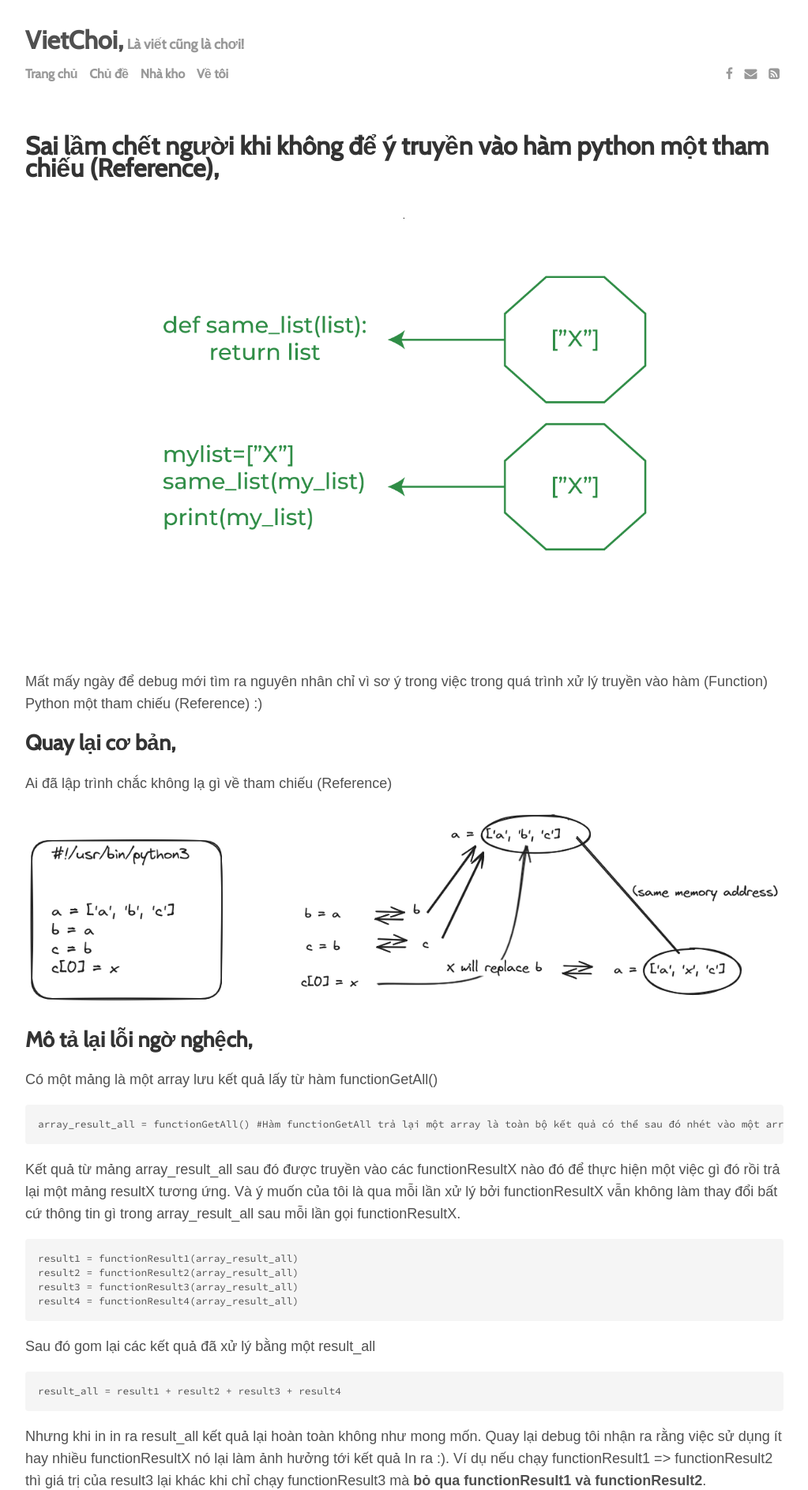
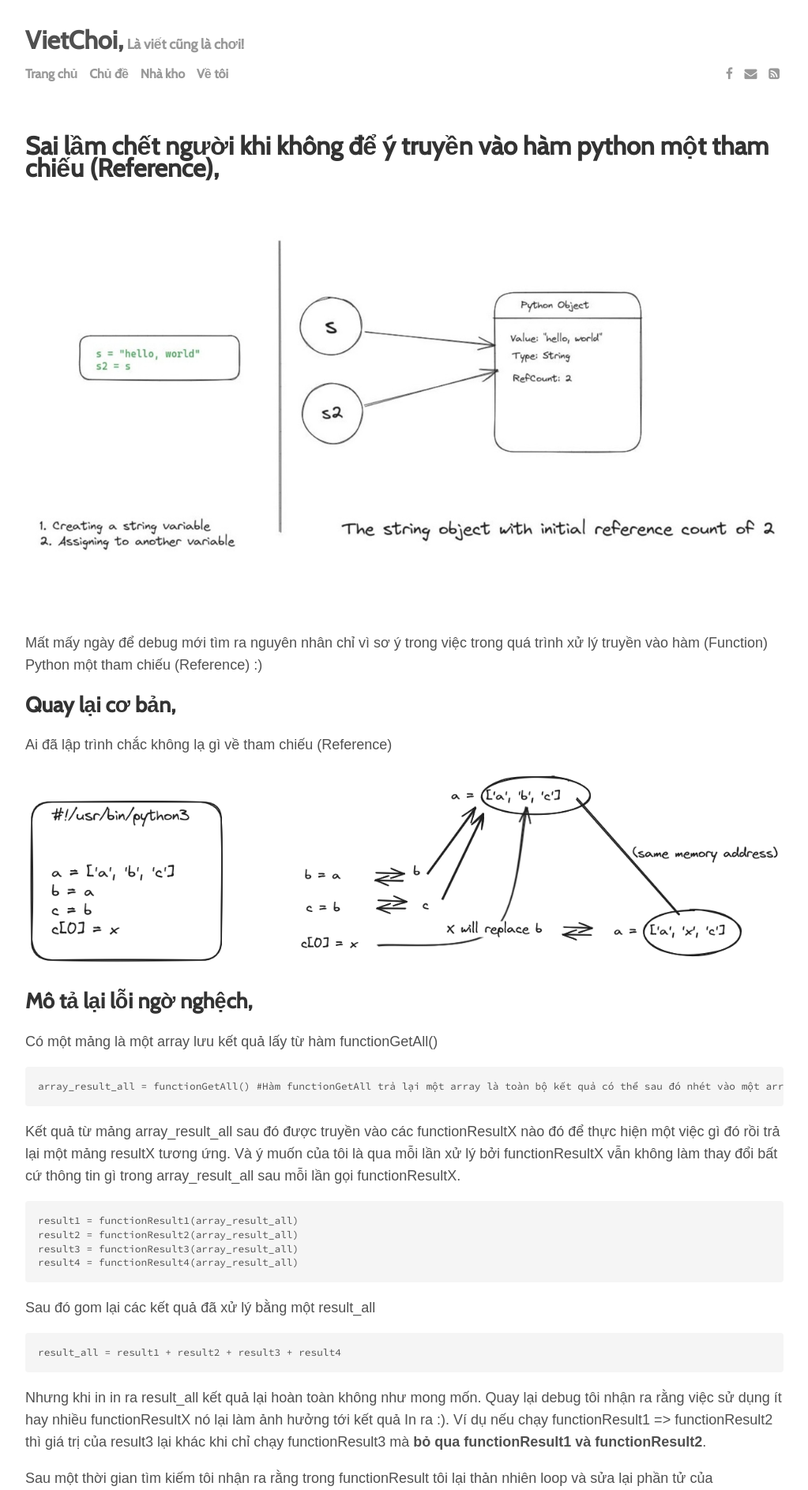
Before and after one commit to vietcf/vietchoi, a Jekyll site: the page built from _posts/2024-05-20-diem-can-chu-y-khi-truyen-gia-tri-vao-ham-trong-python.md, in a window 1280 px wide. Shown: the top 1887 px of the page at 79% size, without its empty margins (128-1151 px from the left). Built offline with Jekyll 4.4.1, drawn with Linux system fonts in a browser that asks for light colours; some web fonts are replaced.

Commit message:
Resize image

```diff
--- a/_posts/2024-05-20-diem-can-chu-y-khi-truyen-gia-tri-vao-ham-trong-python.md
+++ b/_posts/2024-05-20-diem-can-chu-y-khi-truyen-gia-tri-vao-ham-trong-python.md
@@ -3,7 +3,7 @@ layout: post
 title: "Sai lầm chết người khi không để ý truyền vào hàm python một tham chiếu (Reference),"
 categories: job
 tags: ['Python']
-image: assets/img/2024/05/20/1-reference-intro.png
+image: assets/img/2024/05/20/1-reference-intro.jpg
 ---
 
 Mất mấy ngày để debug mới tìm ra nguyên nhân chỉ vì sơ ý trong việc trong quá trình xử lý truyền vào hàm (Function) Python một tham chiếu (Reference) :)
```
Also changed, not shown: assets/img/2024/05/20/1-reference-intro.jpg (added), assets/img/2024/05/20/1-reference-intro.png (deleted), assets/img/2024/06/07/cloudformation_intro.png, assets/img/2024/11/28/web-socket-intro.png.
